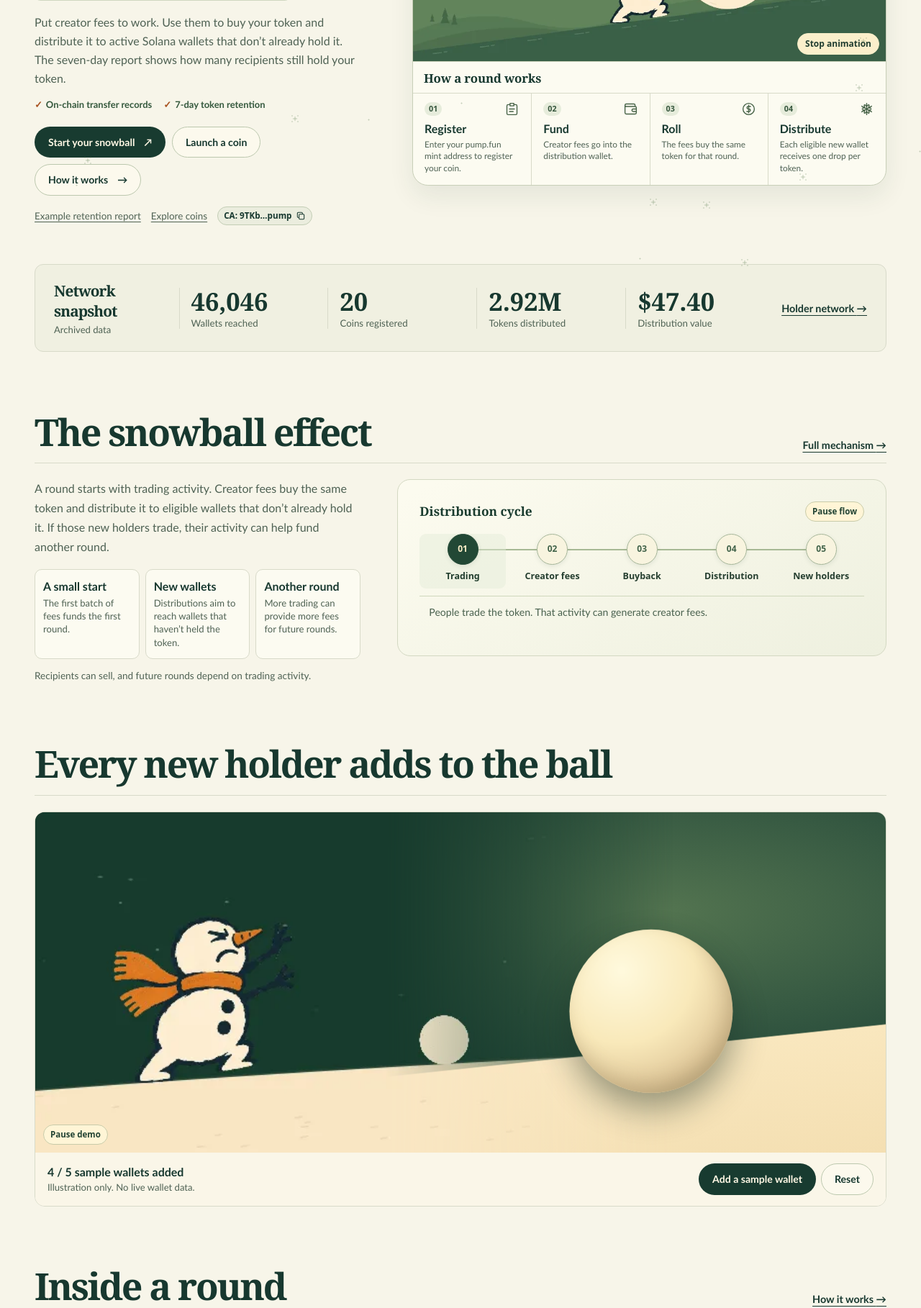
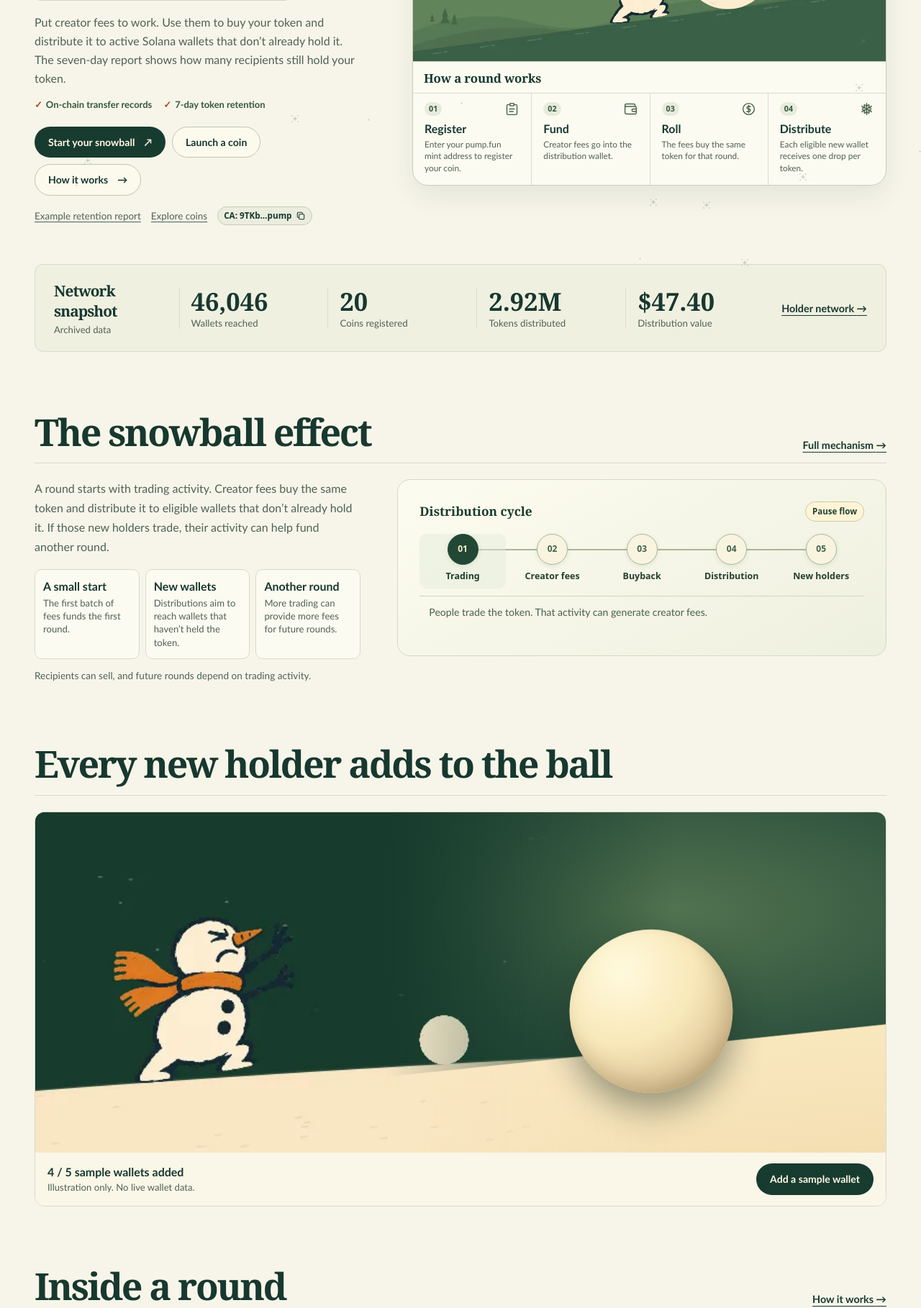
Before and after one commit to GHOSTXrun/xue-ren, a plain HTML site: page index.html in a window 1280 px wide. Shown: the part 407-2225 px from the top of the page at 72% size. Drawn offline with Linux system fonts and the light colour scheme; animation ran at ten frames a second.

Commit message:
Remove animation and reset buttons from homepage demos

```diff
--- a/index.html
+++ b/index.html
@@ -19,8 +19,6 @@
 .push-scene{position:relative;min-width:0;aspect-ratio:12/5;margin:0;overflow:hidden;border:1px solid #526e4f;border-radius:clamp(12px,1.7vw,22px);background:#5e7c56;box-shadow:0 12px 28px #18392c1d}
 .push-artwork{position:absolute;inset:0;width:100%;height:100%;display:block;object-fit:contain}
 .push-artwork[data-still]{object-fit:cover;object-position:right center}
-.push-toggle{position:absolute;right:9px;bottom:9px;border:1px solid #f7edc7;color:#203d30;background:#fbefcb;padding:7px 10px;border-radius:99px;cursor:pointer;font:700 .75rem/1.15 system-ui,sans-serif}
-.push-toggle:hover{background:#fff8db}
 @media(max-width:820px){
  .portal-hero.portal-hero-split{grid-template-columns:minmax(0,1fr);gap:12px}
  .portal-hero-split .portal-hero-copy{padding:12px 0}
@@ -96,8 +94,8 @@
 /* Motion and illustrated growth */
 .cycle-diagram{--cycle-paper:#fff5d5;background:radial-gradient(ellipse at 50% 44%,#315746 6%,#193b30 59%,#14342a 100%);border-color:#355946;color:var(--cycle-paper);box-shadow:0 13px 30px #17382f24;padding:12px 12px 14px}
 .cycle-toolbar{display:flex;align-items:center;justify-content:flex-end;padding:0 0 2px}
-.cycle-motion,.growth-motion{background:#f9eed1;color:#214237;border:1px solid #d7c89d;border-radius:99px;padding:6px 9px;cursor:pointer;font:700 .72rem/1.2 system-ui,sans-serif}
-.cycle-motion:hover,.growth-motion:hover{background:#fff7df}
+.cycle-motion{background:#f9eed1;color:#214237;border:1px solid #d7c89d;border-radius:99px;padding:6px 9px;cursor:pointer;font:700 .72rem/1.2 system-ui,sans-serif}
+.cycle-motion:hover{background:#fff7df}
 .cycle-orbit{inset:11% 16%;border:0;background:none}
 .cycle-orbit svg{display:block;width:100%;height:100%;overflow:visible}
 .cycle-orbit .cycle-route{fill:none;stroke:#bfcea3;stroke-opacity:.5;stroke-width:1.5;stroke-dasharray:3 5}
@@ -115,7 +113,6 @@
 .growth-showcase{display:grid;grid-template-columns:1.2fr 1fr;background:#173a2e}
 .growth-art{position:relative;min-width:0;min-height:230px;overflow:hidden;background:#183e31}
 .growth-art>img{display:block;position:absolute;inset:0;width:100%;height:100%;object-fit:cover;object-position:center 57%}
-.growth-motion{position:absolute;bottom:11px;left:11px}
 .growth-stage{height:auto;min-height:clamp(230px,29vw,350px);background:radial-gradient(ellipse at 50% 28%,#f4ebce 1%,#dce0b9 58%,#a5b68d 100%);border-left:1px solid #234b3b70}
 .growth-stage::after{position:absolute;content:"";inset:12% 9%;z-index:-1;border:1px solid #faf0d39c;border-radius:50%;transform:rotate(-13deg);pointer-events:none}
 .growth-ball{width:clamp(68px,11vw,136px);background:radial-gradient(circle at 30% 25%,#fffdf1 0%,#f8e7b6 55%,#b1a57c 83%,#758369 100%);box-shadow:inset -8px -10px 17px #7a795350,0 14px 23px #25483440;overflow:hidden}
@@ -137,7 +134,7 @@
 .cycle-diagram{position:relative;overflow:hidden;padding:clamp(16px,3vw,30px);border:1px solid #d3d8c2;border-radius:18px;background:linear-gradient(152deg,#fcfbef 5%,#eef0df 100%);color:#193b2e;box-shadow:none}
 .cycle-toolbar{justify-content:space-between;align-items:center;padding:0;margin-bottom:17px}
 .cycle-toolbar strong{font:700 1.08rem/1.2 Georgia,serif}
-.cycle-motion,.growth-motion{background:#fff5d6;border-color:#c8cba9;color:#234434}
+.cycle-motion{background:#fff5d6;border-color:#c8cba9;color:#234434}
 .cycle-ring{display:grid;grid-template-columns:repeat(5,minmax(0,1fr));position:relative;isolation:isolate;gap:5px;width:auto;height:auto;margin:0;padding:0}
 .cycle-track{position:absolute;top:21px;left:10%;right:10%;height:2px;background:#a7b995;z-index:-1}
 .cycle-track::after{content:"";position:absolute;top:50%;left:0;width:10px;height:10px;border-radius:50%;background:#d8773e;box-shadow:0 0 0 4px #e7a87543,0 0 14px #bd662f8b;opacity:0;animation:cycle-travel 4.6s ease-in-out infinite paused}
@@ -152,7 +149,6 @@
 .growth-showcase::before{content:"";position:absolute;inset:0;z-index:-1;background:linear-gradient(174deg,transparent 0 70%,#f9e7be 70.3%,#f4dfb2 100%)}
 .growth-art{position:absolute;inset:0 25% 0 0;min-height:0;aspect-ratio:auto;overflow:visible;background:none}
 .growth-art>img{object-fit:cover;object-position:38% 55%;-webkit-mask-image:linear-gradient(90deg,#000 0 55%,transparent 100%);mask-image:linear-gradient(90deg,#000 0 55%,transparent 100%)}
-.growth-art .growth-motion{z-index:3}
 .growth-stage{position:absolute;inset:0 0 0 46%;height:auto;min-height:0;border:0;background:none;overflow:visible;pointer-events:none}
 .growth-stage::after,.growth-hills{display:none}
 .growth-ball{top:65%;left:49%;width:clamp(54px,11.5vw,158px);background:radial-gradient(circle at 32% 25%,#fff9dc 2%,#f9e9ba 44%,#e1c99b 72%,#ad9c74 100%);box-shadow:inset -5px -9px 16px #7d6c4645,0 14px 30px #182e2470;transform-origin:center 88%;transition:transform 1.42s cubic-bezier(.28,.08,.55,1)}
@@ -211,7 +207,6 @@
     <div class="hero-intro-panel">
     <figure class="push-scene">
       <img class="push-artwork" data-still src="assets/editorial/hero.webp" data-animation="assets/editorial/rolling-uphill.webp" width="960" height="400" fetchpriority="high" alt="The original orange-scarf snowman pushes a snowball uphill">
-      <button class="push-toggle" type="button" hidden>Play animation</button>
     </figure>
     <div class="hero-round">
     <h2 class="hero-round-title">How a round works</h2>
@@ -264,7 +259,7 @@
     <div class="portal-section-head"><h2 id="growth-title">Every new holder adds to the ball</h2></div>
     <div class="growth-demo" data-motion="stopped">
       <div class="growth-showcase">
-        <div class="growth-art"><img src="assets/editorial/distribution.webp" data-animated-src="assets/editorial/snowball-drops.webp" alt="The original orange-scarf snowman sends snowballs down a slope" width="640" height="360" loading="lazy"><button type="button" class="growth-motion" hidden>Play demo</button></div>
+        <div class="growth-art"><img src="assets/editorial/distribution.webp" data-animated-src="assets/editorial/snowball-drops.webp" alt="The original orange-scarf snowman sends snowballs down a slope" width="640" height="360" loading="lazy"></div>
         <div class="growth-stage" aria-hidden="true">
 
         <span class="growth-particle" style="--from-x:-122px;--from-y:-56px"></span><span class="growth-particle" style="--from-x:108px;--from-y:-42px"></span><span class="growth-particle" style="--from-x:-98px;--from-y:70px"></span><span class="growth-particle" style="--from-x:120px;--from-y:52px"></span><span class="growth-particle" style="--from-x:0px;--from-y:-98px"></span>
@@ -273,7 +268,7 @@
       </div>
       <div class="growth-controls">
         <div><strong id="growth-count" role="status">0 / 5 sample wallets added</strong><p>Illustration only. No live wallet data.</p></div>
-        <div class="growth-buttons"><button type="button" class="portal-button portal-button-dark" id="growth-add">Add a sample wallet</button><button type="button" class="portal-button hero-outlined" id="growth-reset" disabled>Reset</button></div>
+        <div class="growth-buttons"><button type="button" class="portal-button portal-button-dark" id="growth-add">Add a sample wallet</button></div>
       </div>
     </div>
   </section>
@@ -331,27 +326,19 @@
 <footer class="portal-footer"><div class="portal-wrap portal-footer-inner"><a class="portal-mark" href="index.html" aria-label="Home"><img src="assets/snowman-mark.png" width="38" height="38" loading="lazy" alt=""></a><nav aria-label="Footer navigation"><a href="launch/index.html">Launch draft</a><a href="register/index.html">Register coin</a><a href="opt-out/index.html">Opt out</a><a href="status/index.html">Site status</a></nav><a href="https://x.com/holdersnowball">X <span aria-hidden="true">&#8599;</span></a></div></footer><script>
 (() => {
   const image = document.querySelector('.push-artwork');
-  const button = document.querySelector('.push-toggle');
   const still = image.getAttribute('src');
   const preference = matchMedia('(prefers-reduced-motion: reduce)');
   let playing = false;
-  let manualChoice = false;
   function showMotion(value) {
     playing = value;
     image.toggleAttribute('data-still', !playing);
     image.src = playing ? image.dataset.animation : still;
-    button.textContent = playing ? 'Stop animation' : 'Play animation';
   }
   image.addEventListener('error', () => {
     if (playing) showMotion(false);
   });
-  button.hidden = false;
-  button.addEventListener('click', () => {
-    manualChoice = true;
-    showMotion(!playing);
-  });
   preference.addEventListener('change', event => {
-    if (!manualChoice) showMotion(!event.matches);
+    showMotion(!event.matches);
   });
   if (!preference.matches) showMotion(true);
 })();
@@ -372,30 +359,21 @@
   const counter = document.getElementById('growth-count');
   const ball = document.querySelector('.growth-ball');
   const add = document.getElementById('growth-add');
-  const reset = document.getElementById('growth-reset');
   let count = 0;
   function renderGrowth() {
     particles.forEach((particle, index) => particle.classList.toggle('is-added', index < count));
     ball.style.setProperty('--growth-scale', String(1 + .16 * count));
     counter.textContent = count + ' / ' + particles.length + ' sample wallets added';
     add.disabled = count === particles.length;
-    reset.disabled = count === 0;
   }
   add.addEventListener('click', () => {
     if (count < particles.length) count++;
     renderGrowth();
-    if (add.disabled) reset.focus();
-  });
-  reset.addEventListener('click', () => {
-    count = 0;
-    renderGrowth();
-    add.focus();
   });
 
   const cycle = document.querySelector('.cycle-diagram');
   const growth = document.querySelector('.growth-demo');
   const cycleToggle = cycle.querySelector('.cycle-motion');
-  const growthToggle = growth.querySelector('.growth-motion');
   const art = growth.querySelector('.growth-art img');
   const still = art.getAttribute('src');
   const reducesMotion = matchMedia('(prefers-reduced-motion: reduce)');
@@ -410,7 +388,6 @@
   function setGrowth(active) {
     growth.dataset.motion = active ? 'running' : 'stopped';
     counter.setAttribute('aria-live', active ? 'off' : 'polite');
-    growthToggle.textContent = active ? 'Pause demo' : 'Play demo';
     art.src = active ? art.dataset.animatedSrc : still;
     clearInterval(timer);
     if (!active) return;
@@ -436,21 +413,21 @@
     if (growth.dataset.motion === 'running') setGrowth(false);
   });
   function useManualGrowth() {
-    manualGrowth = true;
+    manualGrowth = count < particles.length;
+    sampleProgress = count;
     counter.setAttribute('aria-live', 'polite');
   }
   add.addEventListener('click', useManualGrowth);
-  reset.addEventListener('click', useManualGrowth);
 
   function bindMotion(container, button, setMotion) {
     let preference = null;
     let inView = false;
-    button.hidden = false;
+    if (button) button.hidden = false;
     const refresh = () => {
       const active = inView && (preference ?? !reducesMotion.matches);
       if ((container.dataset.motion === 'running') !== active) setMotion(active);
     };
-    button.addEventListener('click', () => {
+    button?.addEventListener('click', () => {
       preference = container.dataset.motion !== 'running';
       refresh();
     });
@@ -467,7 +444,7 @@
     observer.observe(container);
   }
   bindMotion(cycle, cycleToggle, setCycle);
-  bindMotion(growth, growthToggle, setGrowth);
+  bindMotion(growth, null, setGrowth);
 })();
 </script>
 <script>
@@ -511,7 +488,7 @@
       const candidates = new Map();
       for (let text = walker.nextNode(); text; text = walker.nextNode()) {
         const parent = text.parentElement;
-        if (!text.data.trim() || parent.closest('[aria-hidden="true"],[role="status"],[aria-live],[hidden],svg,script,style,.cycle-motion,.growth-motion')) continue;
+        if (!text.data.trim() || parent.closest('[aria-hidden="true"],[role="status"],[aria-live],[hidden],svg,script,style,.cycle-motion')) continue;
         const target = parent.closest(selector);
         if (!target || target.closest('details:not([open])') && !target.closest('summary')) continue;
         if (!candidates.has(target)) candidates.set(target, []);
```
